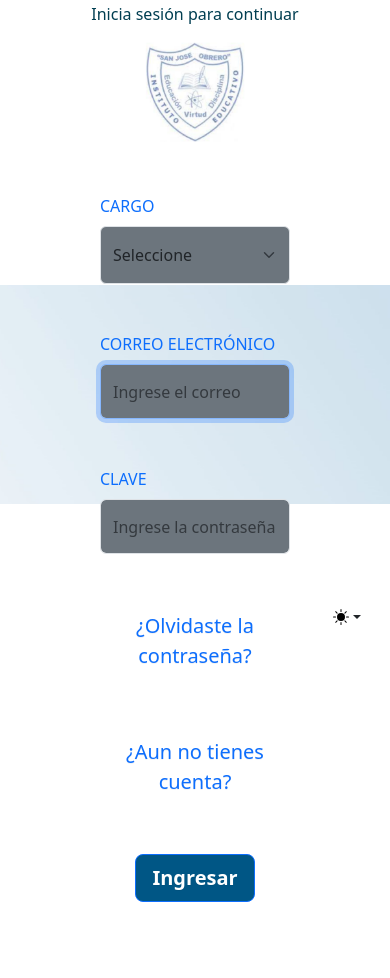
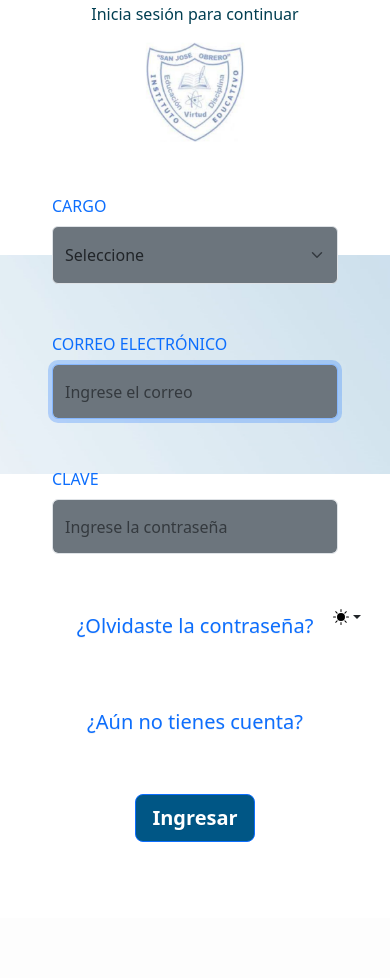
Before and after one commit to rix3th1/disciplineobserver, a PHP site: template app/views/login.twig in a window 390 px wide. Shown: the part 190-1168 px from the top of the page. After the commit the page ends 1032 px from the top, so only its background shows below. Run offline with PHP 8.4, Linux system fonts and the light colour scheme; the template is opened without the code that fills it, so the values that code supplies are empty; some libraries are stand-ins or nearby versions.

Commit message:
fixed responsive design

```diff
--- a/app/views/login.twig
+++ b/app/views/login.twig
@@ -19,7 +19,7 @@
 						<img class="img-fluid rounded-1" src="/public/img/san_jose_obrero.png" alt="san_jose_obrero logotype" width="100" height="100">
 					</div>
 					<div class="container px-lg-5">
-						<form method="post" action="/auth" class="row g-5 px-5 mt-1">
+						<form method="post" action="/auth" class="row gy-5 px-xl-5 mt-1">
 							<input type="hidden" name="post" value="{{post}}">
 							<div class="col-md-12">
 								<label for="email" class="form-label text-primary fw-light">
@@ -52,7 +52,7 @@
 							</div>
 
 							<div class="col-md-6 text-center">
-								<a href="/registro/datos-personales" class="btn btn-link btn-lg text-decoration-none">¿Aun no tienes cuenta?</a>
+								<a href="/registro/datos-personales" class="btn btn-link btn-lg text-decoration-none">¿Aún no tienes cuenta?</a>
 							</div>
 
 							<div class="col-md-12 text-center">
```
